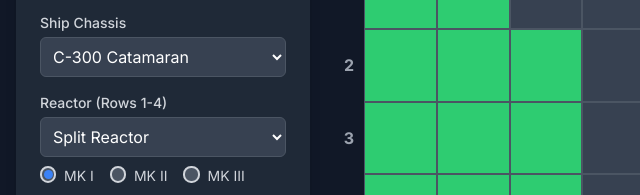
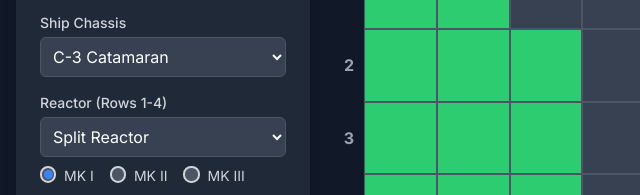
Before and after one commit to Afoekon/JumpSpace-PowerGrid-Configurator, a plain HTML site: page index.html in a window 1280 px wide. Shown: the part 172-367 px from the top of the page, 0-640 px from the left. Drawn offline with nearby package versions, Linux system fonts and the light colour scheme.

Commit message:
Update index.html

```diff
--- a/index.html
+++ b/index.html
@@ -332,13 +332,13 @@
                     },
                 },
                 ships: {
-                    'C-300 Catamaran':{'Sensor':1,'Pilot Canon':1,'Multi Turret System':1,'Special Weapon':2,'Engine':1, 'Jump Drive': 1},
+                    'C-3 Catamaran':{'Sensor':1,'Pilot Canon':1,'Multi Turret System':1,'Special Weapon':2,'Engine':1, 'Jump Drive': 1},
                     'DT-4 Dart':{'Sensor':1,'Pilot Canon':2,'Multi Turret System':0,'Special Weapon':1,'Engine':1, 'Jump Drive': 1}
                 }
             };
 
             let state = {
-                selectedShip:'C-300 Catamaran',
+                selectedShip:'C-3 Catamaran',
                 selectedReactor:'Split Reactor', selectedReactorMK: 'MK I',
                 selectedAux1:'Bio Fission Generator', selectedAux1MK: 'MK I',
                 selectedAux2:'Bio Fission Generator', selectedAux2MK: 'MK I',
```
